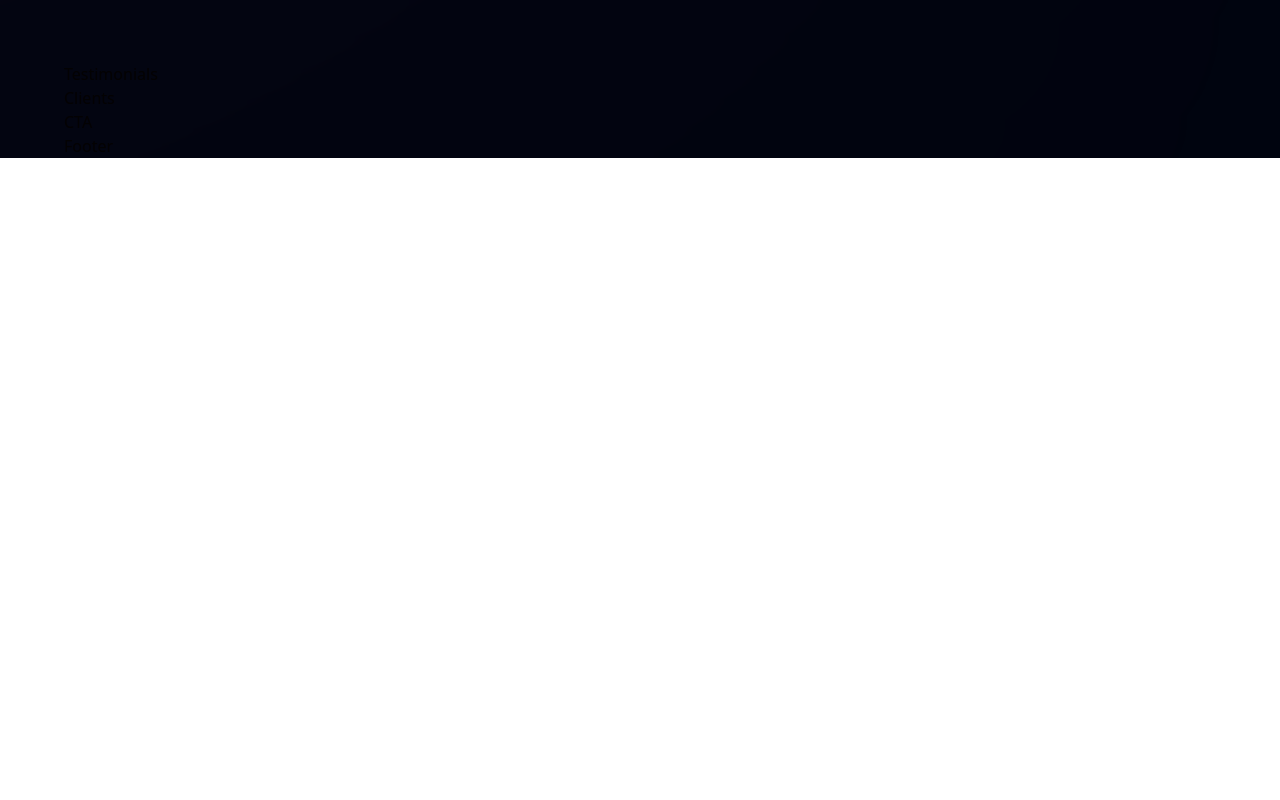
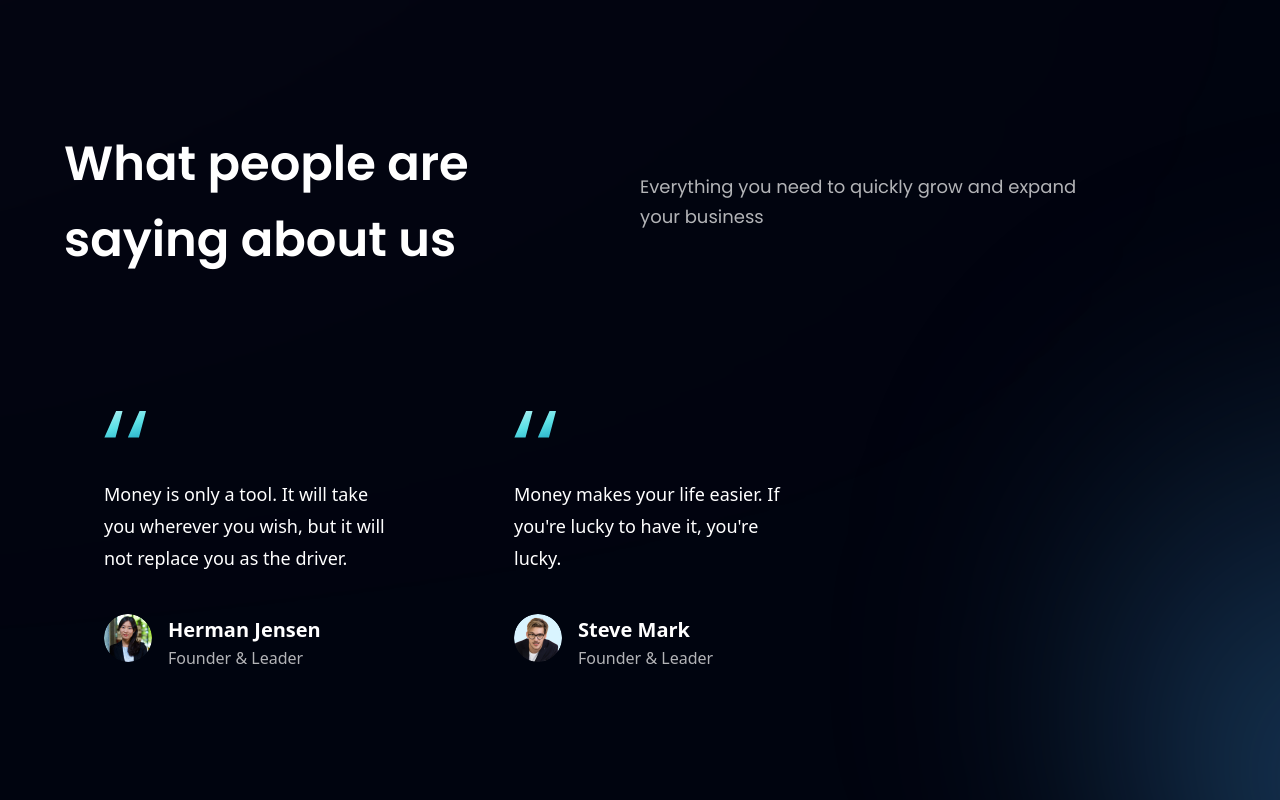
Before and after one commit to Knoka1/outer-world-wonders, a React (Vite) app: page / in a window 1280 px wide. Shown: the part 2860-3660 px from the top of the page. Before the commit the page ends 3018 px from the top, so only its background shows below. Built offline with nearby package versions, Linux system fonts and the light colour scheme.

Commit message:
(feat): Added Testimonials and FeedbackCard components

```diff
--- a/src/components/FeedbackCard.tsx
+++ b/src/components/FeedbackCard.tsx
@@ -1,7 +1,30 @@
 import React from "react";
 
-const FeedbackCard = () => {
-  return <div>FeedbackCard</div>;
+import { quotes } from "../assets";
+const FeedbackCard = ({ content, name, title, img }: any) => {
+  return (
+    <div className="flex justify-between flex-col px-10 py-12 rounded-[20px] max-w-[370px] md:mr-10 sm:mr-5 mr-0 my-5 feedback-card">
+      <img
+        src={quotes}
+        alt="double_quotes"
+        className="w-[42px] h-[27px] object-contain"
+      />
+      <p className="font-poppings font-normal text-[18px] leading-[32px] text-white my-10">
+        {content}
+      </p>
+      <div className="flex flex-row">
+        <img src={img} alt={name} className="w-[48px] h-[48px] rounded-full" />
+        <div className="flex flex-col ml-4">
+          <h4 className="font-poppings font-semibold text-[20px] leading-[32px] text-white">
+            {name}
+          </h4>
+          <p className="font-poppings font-normal text-[16px] leading-[24px] text-dimWhite">
+            {title}
+          </p>
+        </div>
+      </div>
+    </div>
+  );
 };
 
 export default FeedbackCard;
--- a/src/components/Testimonials.tsx
+++ b/src/components/Testimonials.tsx
@@ -1,7 +1,34 @@
 import React from "react";
 
+import { feedback } from "../constants";
+import FeedbackCard from "./FeedbackCard";
+
+import styles from "../style";
+
 const Testimonials = () => {
-  return <div>Testimonials</div>;
+  return (
+    <section
+      id="clients"
+      className={`${styles.paddingY} ${styles.flexCenter} flex-col relative`}
+    >
+      <div className="absolute z-[0] w-[60%] h-[60%] -right-[50%] rounded-full blue__gradient" />
+      <div className="w-full flex justify-between items-center md:flex-row flex-col sm:mb-16 mb-6 relative z-[1]">
+        <h1 className={styles.heading2}>
+          What people are <br className="sm:block hidden" /> saying about us
+        </h1>
+        <div className="w-full md:mt-0 mt-6">
+          <p className={`${styles.paragraph} text-left max-w-[450px]`}>
+            Everything you need to quickly grow and expand your business
+          </p>
+        </div>
+      </div>
+      <div className="flex flex-wrap sm:justify-start justify-center w-full feedback-container relative z-[1]">
+        {feedback.map((card) => (
+          <FeedbackCard key={card.id} {...card} />
+        ))}
+      </div>
+    </section>
+  );
 };
 
 export default Testimonials;
```
